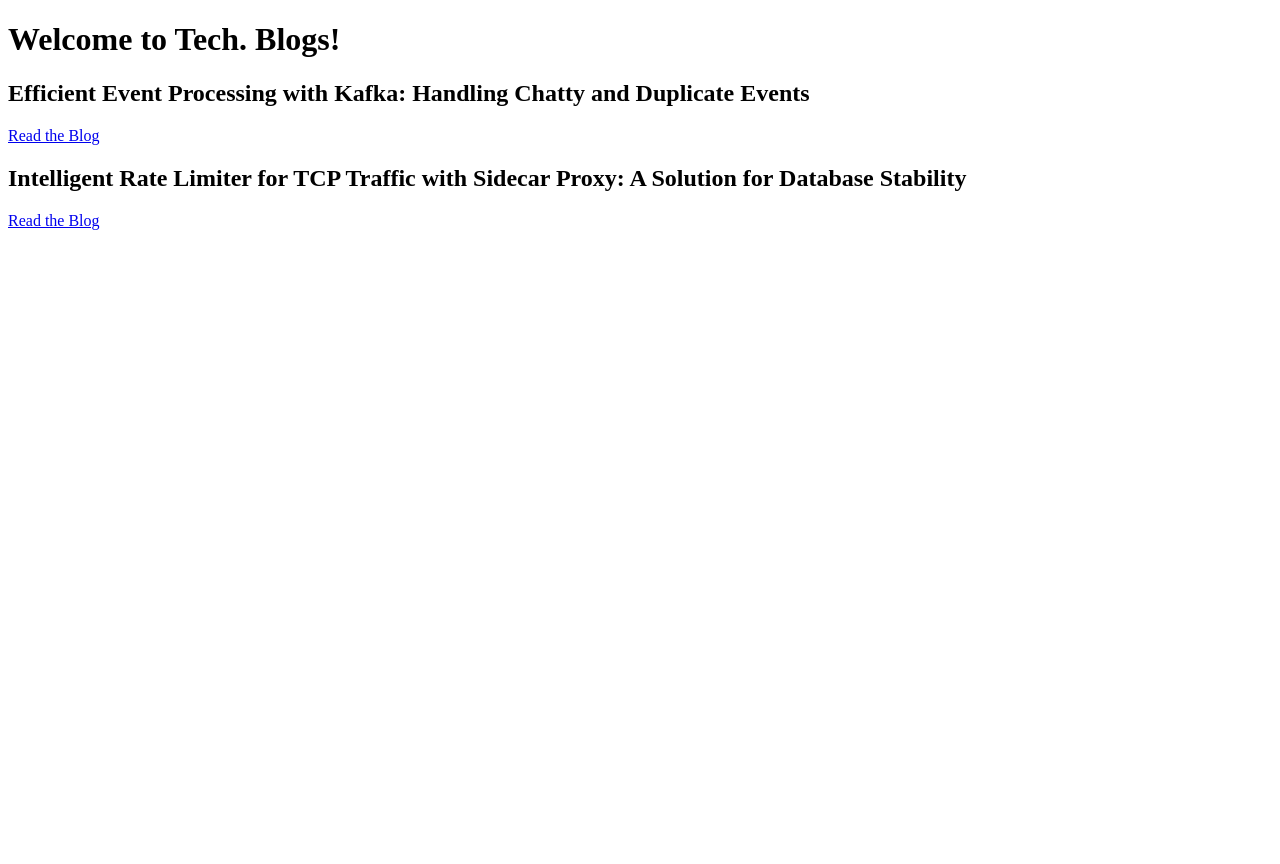
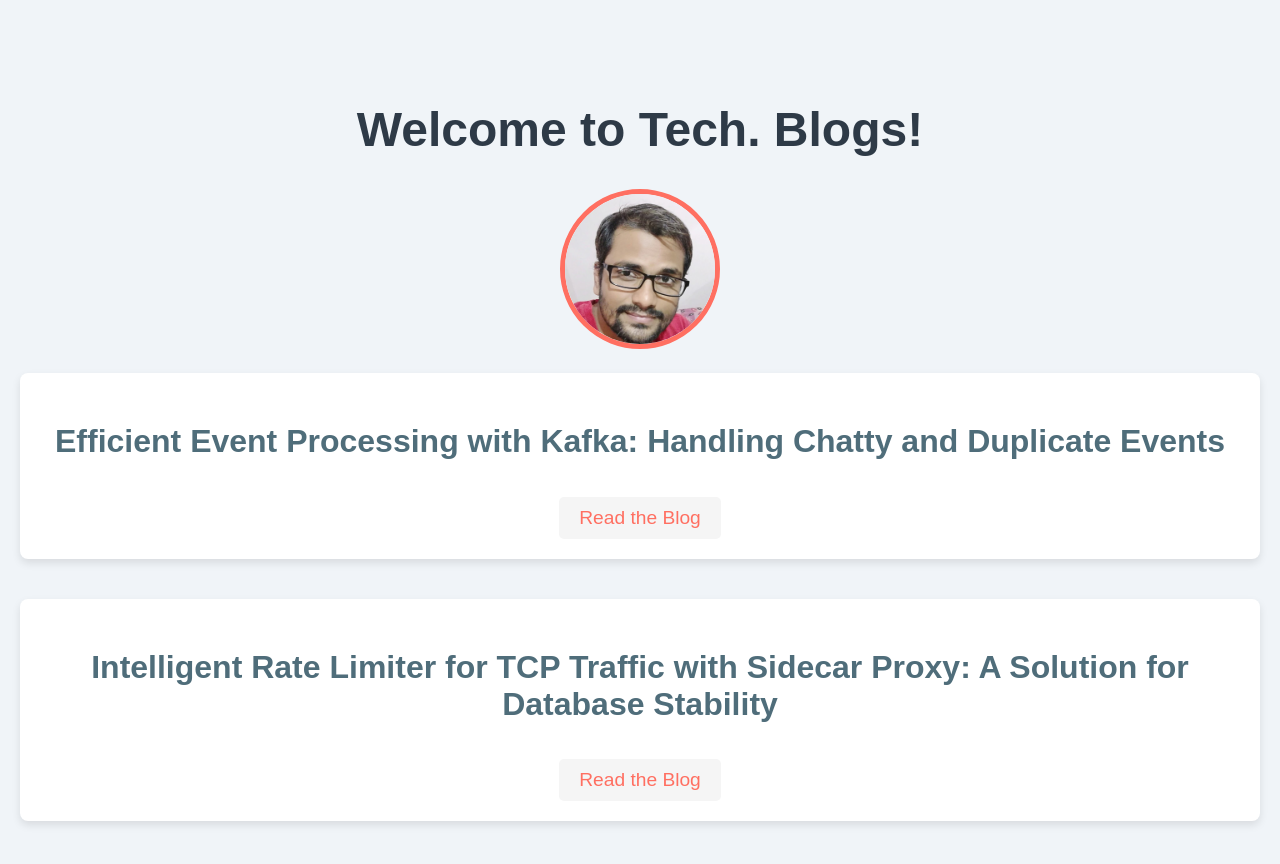
Before and after one commit to pradeep-ganachari/blogs, a plain HTML site: page index.html in a window 1280 px wide. Before the commit the page ends 800 px from the top, so only its background shows below. Drawn offline with Linux system fonts and the light colour scheme.

Commit message:
rate limit

```diff
--- a/index.html
+++ b/index.html
@@ -3,13 +3,115 @@
 <head>
     <meta charset="UTF-8">
     <meta name="viewport" content="width=device-width, initial-scale=1.0">
-        <title>Blogs</title>
+    <title>Tech Blogs</title>
+    <style>
+        /* Global styles */
+        body {
+            font-family: 'Arial', sans-serif;
+            background-color: #f0f4f8;
+            color: #333;
+            margin: 0;
+            padding: 0;
+            text-align: center;
+        }
+
+        h1 {
+            font-size: 3em;
+            color: #2e3a47;
+            padding-top: 50px;
+        }
+
+        h2 {
+            font-size: 2em;
+            color: #4f6d7a;
+            margin-top: 30px;
+        }
+
+        a {
+            text-decoration: none;
+            font-size: 1.2em;
+            color: #ff6f61;
+            padding: 10px 20px;
+            background-color: #f5f5f5;
+            border-radius: 5px;
+            margin-top: 10px;
+            display: inline-block;
+            transition: all 0.3s ease;
+        }
+
+        a:hover {
+            color: #fff;
+            background-color: #ff6f61;
+            transform: scale(1.1);
+        }
+
+        .container {
+            padding: 20px;
+        }
+
+        .blog-section {
+            background-color: #ffffff;
+            box-shadow: 0 4px 8px rgba(0, 0, 0, 0.1);
+            border-radius: 8px;
+            margin-bottom: 40px;
+            padding: 20px;
+            transition: all 0.3s ease;
+        }
+
+        .blog-section:hover {
+            box-shadow: 0 6px 12px rgba(0, 0, 0, 0.2);
+            transform: translateY(-5px);
+        }
+
+        /* Placeholder photo styles */
+        .photo-container {
+            margin: 20px 0;
+        }
+
+        .photo-container img {
+            border-radius: 50%;
+            width: 150px;
+            height: 150px;
+            object-fit: cover;
+            border: 5px solid #ff6f61;
+        }
+
+        /* Responsive Design */
+        @media (max-width: 768px) {
+            h1 {
+                font-size: 2.5em;
+            }
+
+            h2 {
+                font-size: 1.8em;
+            }
+
+            a {
+                font-size: 1em;
+                padding: 8px 16px;
+            }
+        }
+
+    </style>
 </head>
 <body>
+    <div class="container">
         <h1>Welcome to Tech. Blogs!</h1>
+
+        <!-- Placeholder photo section -->
+        <div class="photo-container">
+            <img src="https://pradeep-ganachari.github.io/blogs/my_image.jpeg" alt="My Photo">
+        </div>
+
+        <div class="blog-section">
             <h2>Efficient Event Processing with Kafka: Handling Chatty and Duplicate Events</h2>
-        <a href="https://pgpmg.github.io/blogs/chatty/ChattyEvents.html" target="_blank">Read the Blog</a>
+            <a href="https://pradeep-ganachari.github.io/blogs/chatty/ChattyEvents.html" target="_blank">Read the Blog</a>
+        </div>
+
+        <div class="blog-section">
             <h2>Intelligent Rate Limiter for TCP Traffic with Sidecar Proxy: A Solution for Database Stability</h2>
-        <a href="https://pgpmg.github.io/blogs/tcp_ratelimit/TcpRateLimit.html" target="_blank">Read the Blog</a>
+            <a href="https://pradeep-ganachari.github.io/blogs/tcp_ratelimit/TcpRateLimit.html" target="_blank">Read the Blog</a>
+        </div>
+    </div>
 </body>
 </html>
```
Also changed, not shown: my_image.jpeg (added), 2 other files. Lines whose indentation alone changed are shown as unchanged.
